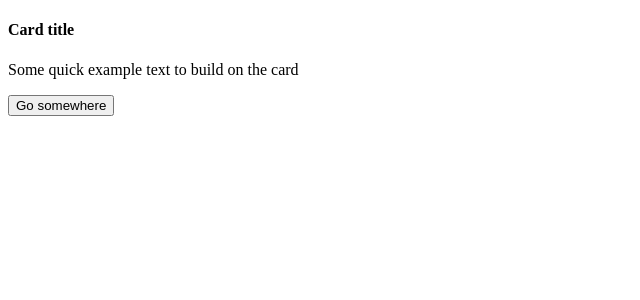
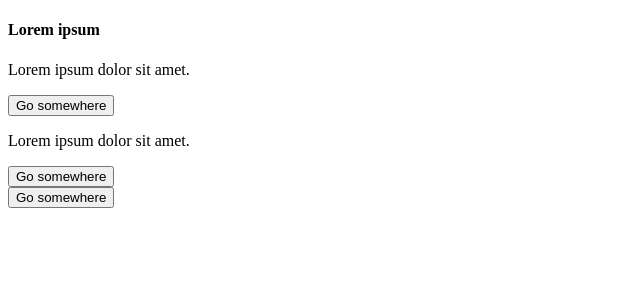
Before and after one commit to Sined21/intro-to-javaScript, a React (Create React App) app: page / in a window 1280 px wide. Shown: the top 300 px of the page, without its empty margins (0-640 px from the left). Built offline with nearby package versions, Linux system fonts and the light colour scheme.

Commit message:
feat: complete dz-78

```diff
--- a/src/App.js
+++ b/src/App.js
@@ -2,7 +2,9 @@ import Card from './components/Card';
 
 function App() {
   return (
-    <div className="App">
+    <div className='App'>
+      <Card title='Lorem ipsum' text='Lorem ipsum dolor sit amet.' />
+      <Card text='Lorem ipsum dolor sit amet.' />
       <Card />
     </div>
   );
--- a/src/components/Card.jsx
+++ b/src/components/Card.jsx
@@ -5,8 +5,8 @@ class Card extends React.Component {
     return (
       <div className='card'>
         <div className='card-body'>
-          <h4 className='card-title'>Card title</h4>
-          <p className='card-text'>Some quick example text to build on the card</p>
+          {this.props.title && <h4 className='card-title'>{this.props.title}</h4>}
+          {this.props.text && <p className='card-text'>{this.props.text}</p>}
           <button type='button' className='btn btn-primary'>Go somewhere</button>
         </div>
       </div>
```
